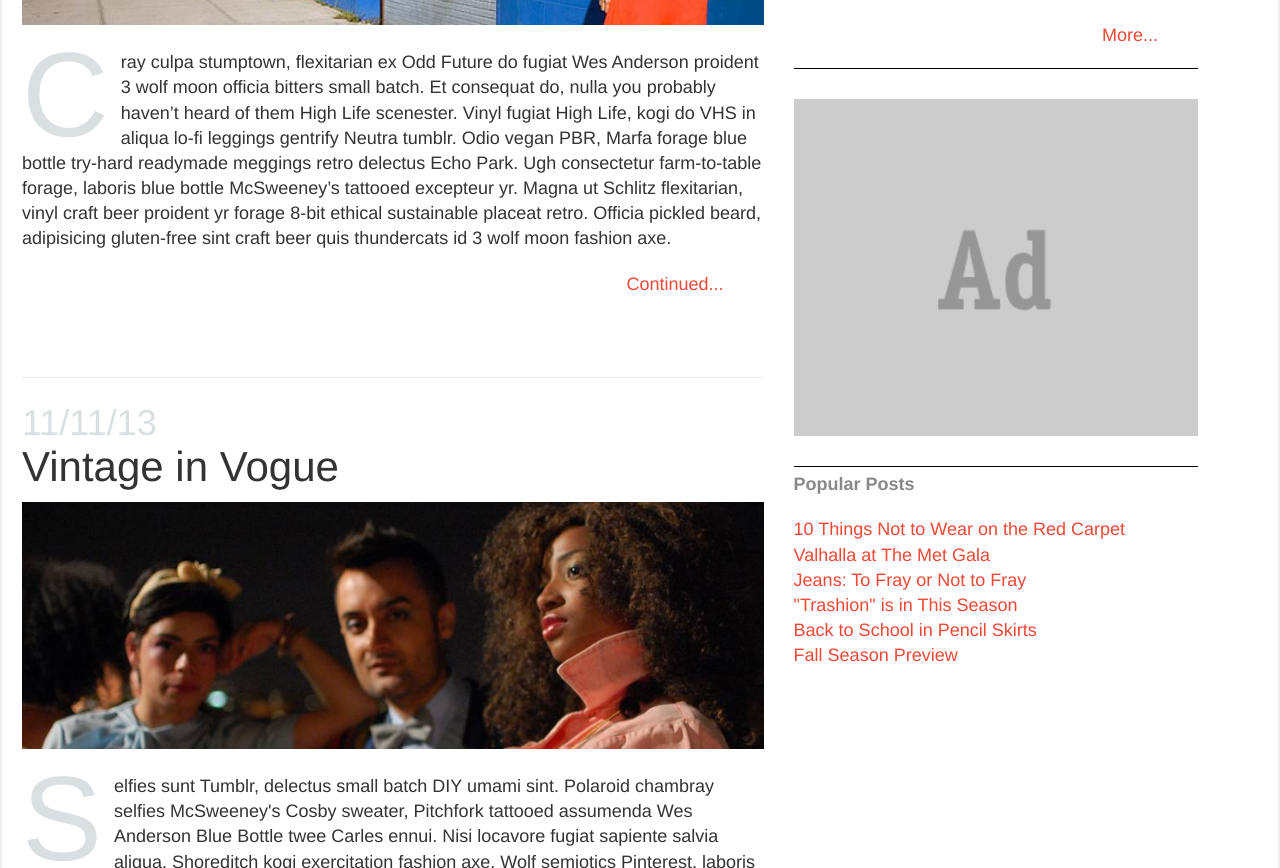
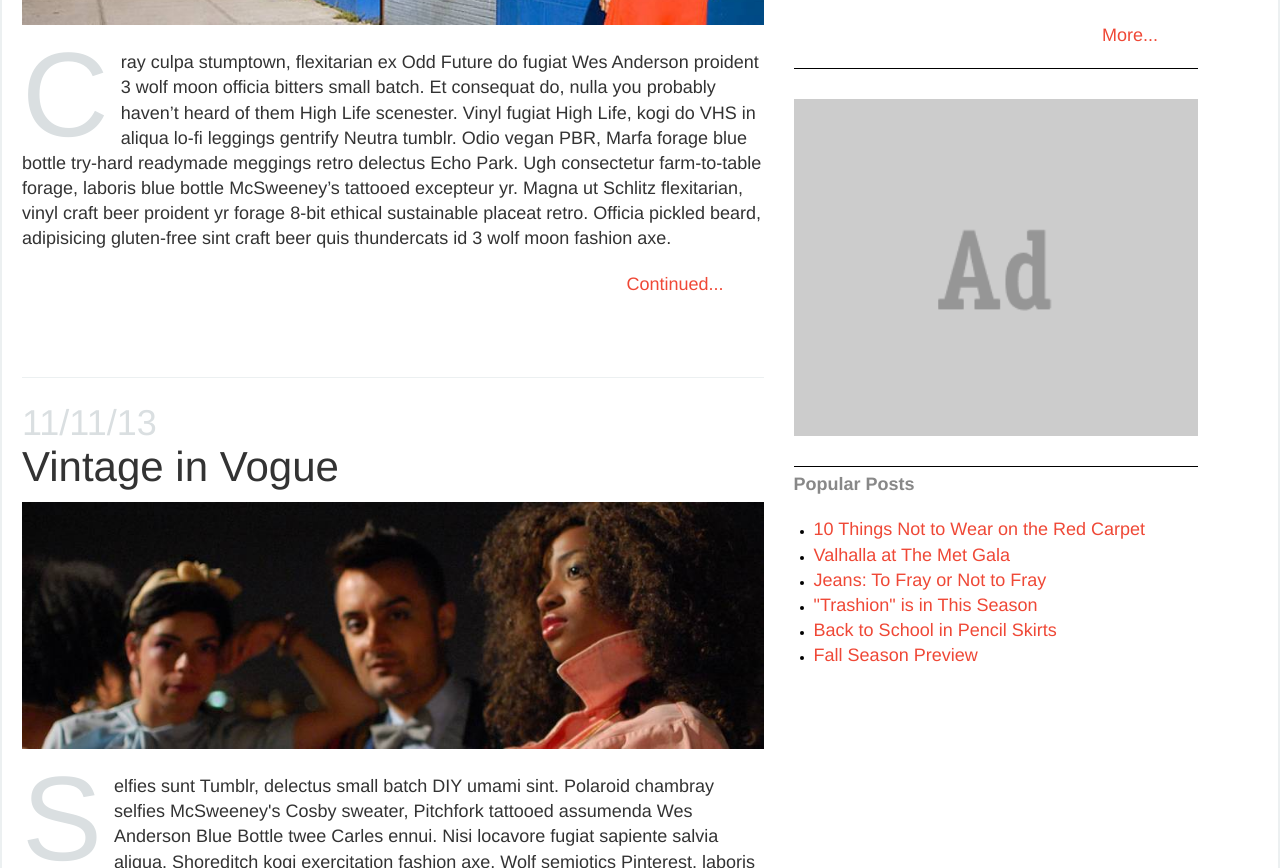
Before and after one commit to akorner/fashion-part2, a plain HTML site: page index.html in a window 1280 px wide. Shown: the part 520-1388 px from the top of the page. Drawn offline with nearby package versions, Linux system fonts and the light colour scheme.

Commit message:
final changes

```diff
--- a/css/style.css
+++ b/css/style.css
@@ -75,7 +75,7 @@ h1 {
      display: inline-block;
 }
 
-header ul {
+header, ul {
      width: 100%
 }
 
@@ -248,11 +248,12 @@ aside img {
 
 aside li {
      text-align: left;
-     display: block;
+     float: left;
+     margin-left: 20px;
 }
 
 aside ul {
-     list-style: circle;
+     list-style: disc;
 }
 
 aside a {
@@ -262,6 +263,5 @@ aside a {
      font-weight: 300;
      font-size: 18px;
      padding-top: 20px;
-     list-style: circle;
-
+     list-style: disc;
 }
```
